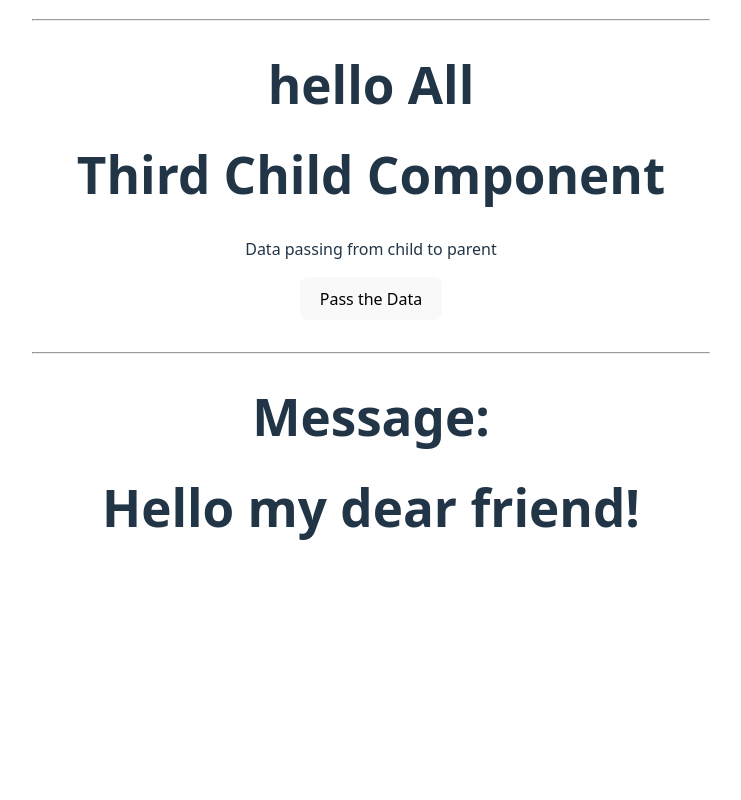
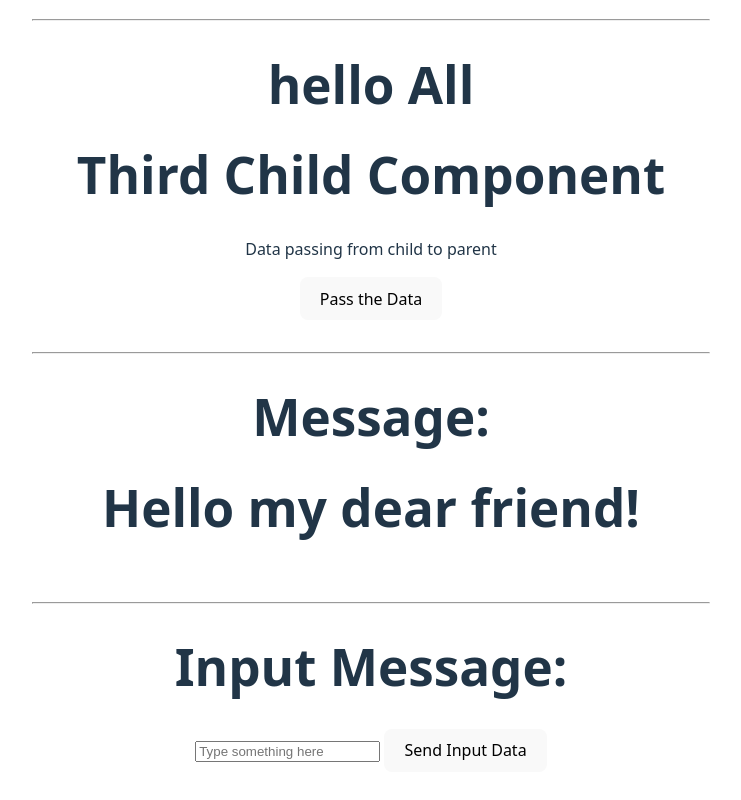
Before and after one commit to Ruban-07/React-Fundamentals, a React (Vite) app: page / in a window 1280 px wide. Shown: the part 899-1699 px from the top of the page, without its empty margins (269-1010 px from the left). Before the commit the page ends 1501 px from the top, so only its background shows below. Built offline with nearby package versions, Linux system fonts and the light colour scheme.

Commit message:
React Fundamentals 5

```diff
--- a/src/App.tsx
+++ b/src/App.tsx
@@ -5,6 +5,7 @@ import ThirdParentComponent from "./pages/example_3/ThirdParentComponent";
 import SecondParentComponent from "./pages/example_2/SecondParentComponent";
 import CounterApp from "./pages/counter_app/CounterApp";
 import FourthParentComponent from "./pages/example_4/FourthParentComponent";
+import FifthParentComponent from "./pages/example_5/FifthParentComponent";
 
 const App: React.FC = () => {
   return (
@@ -23,6 +24,9 @@ const App: React.FC = () => {
       <br />
       <hr />
       <FourthParentComponent />
+      <br />
+      <hr />
+      <FifthParentComponent />
     </>
   );
 };
--- /dev/null
+++ b/src/pages/example_5/FifthChildComponent.tsx
@@ -0,0 +1,26 @@
+import React, { useState } from "react";
+
+type Props = {
+  onSend: (value: string) => void;
+};
+
+const FifthChildComponent: React.FC<Props> = ({ onSend }) => {
+  const [input, setInput] = useState<string>("");
+  const sendData: () => void = () => {
+    onSend(input);
+  };
+  return (
+    <div>
+      <input
+        type="text"
+        value={input}
+        onChange={(value) => setInput(value.target.value)}
+        placeholder="Type something here"
+      />
+      &nbsp;
+      <button onClick={sendData}>Send Input Data</button>
+    </div>
+  );
+};
+
+export default FifthChildComponent;
--- /dev/null
+++ b/src/pages/example_5/FifthParentComponent.tsx
@@ -0,0 +1,17 @@
+import { useState } from "react";
+import FifthChildComponent from "./FifthChildComponent";
+
+const FifthParentComponent = () => {
+  const [inputMessage, setInputMessage] = useState<string>("");
+  const handleReceivedInput: (value: string) => void = (data: string) => {
+    setInputMessage(data);
+  };
+  return (
+    <div>
+      <h1>Input Message: {inputMessage}</h1>
+      <FifthChildComponent onSend={handleReceivedInput} />
+    </div>
+  );
+};
+
+export default FifthParentComponent;
```
Also changed, not shown: 1 other file (tests, documents, lock files or other folders).
